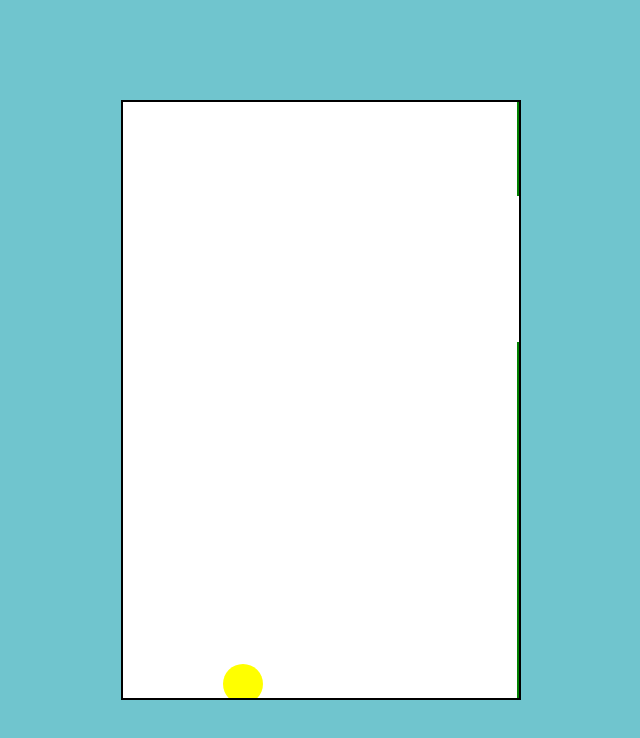
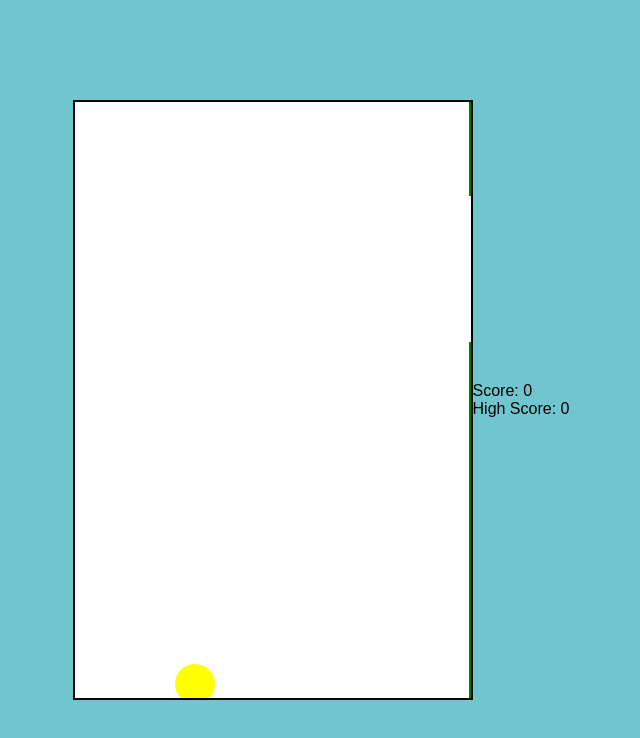
Before and after one commit to Hermano77/Flappy-Bird_clone, a plain HTML site: page index.html in a window 1280 px wide. Shown: the whole page, without its empty margins (319-959 px from the left). Drawn offline with Linux system fonts and the light colour scheme.

Commit message:
Update index.html

```diff
--- a/index.html
+++ b/index.html
@@ -11,5 +11,10 @@
     <!-- Pipes will be added dynamically -->
   </div>
   <script src="script.js"></script>
+<div id="score-board">
+  <p>Score: <span id="score">0</span></p>
+  <p>High Score: <span id="high-score">0</span></p>
+</div>
+
 </body>
 </html>
```
